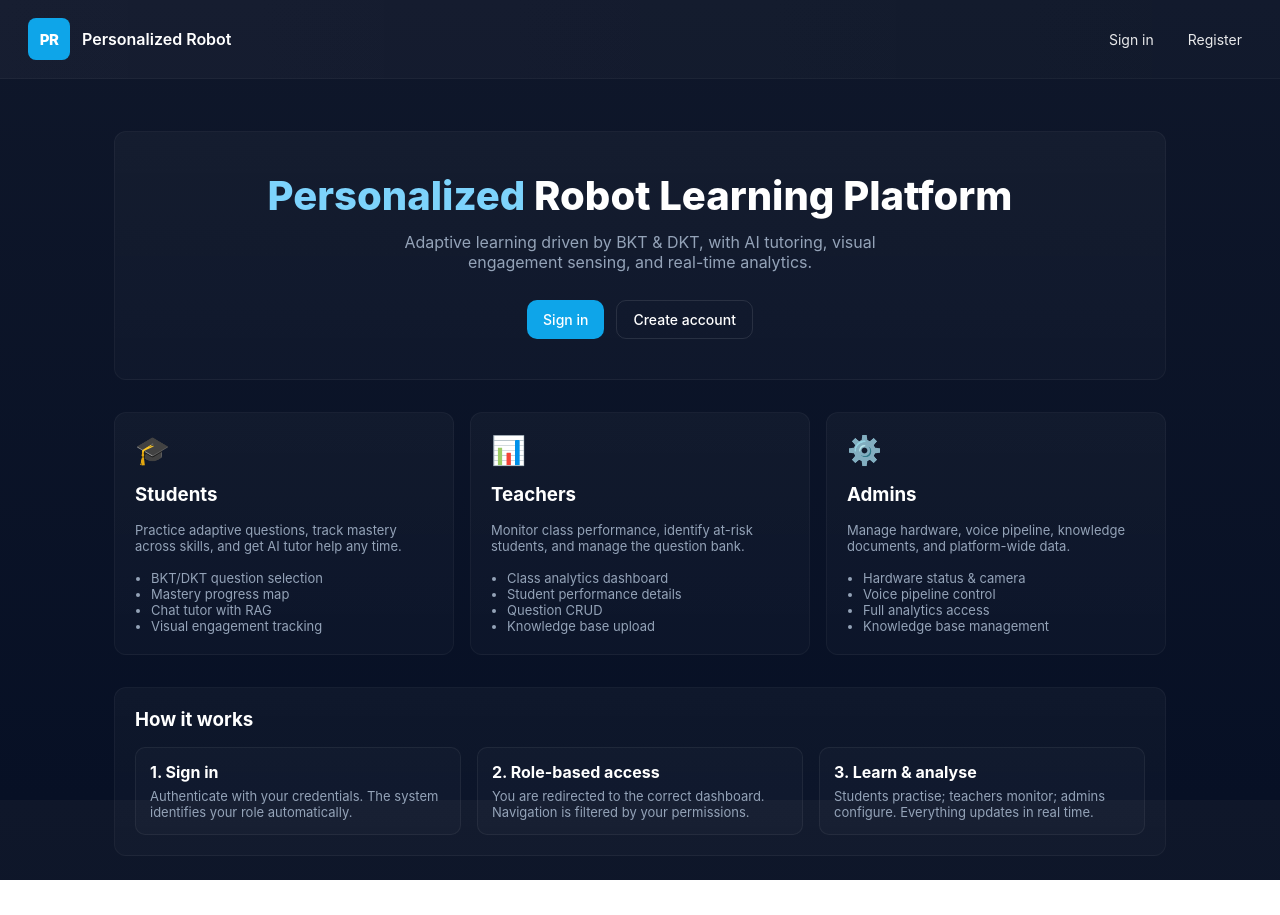
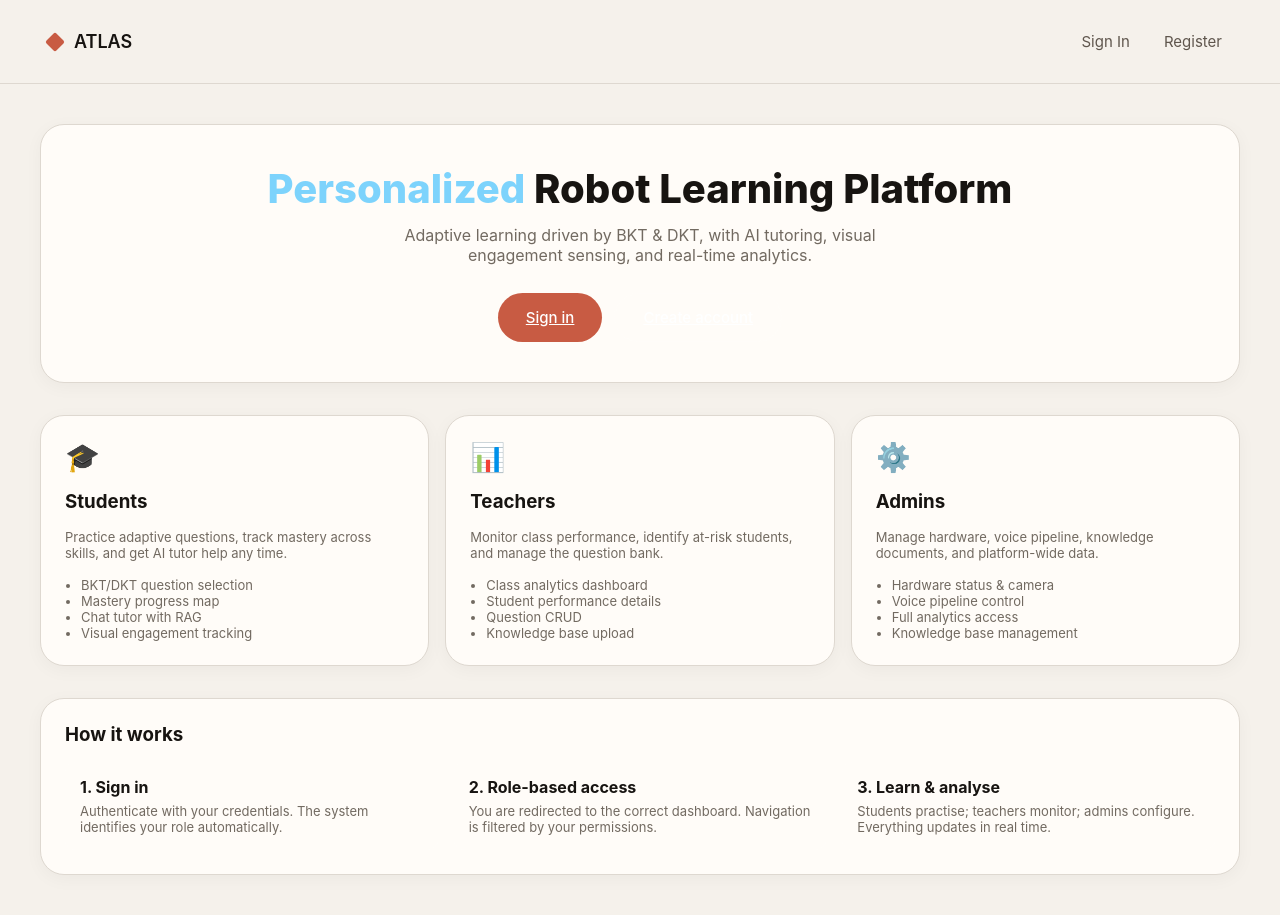
Before and after one commit to SahanMihikalpa/frontend-robot-, a Next.js app: page / in a window 1280 px wide. Before the commit the page ends 880 px from the top, so only its background shows below. Built offline with nearby package versions, Linux system fonts and the light colour scheme; no server answers.

Commit message:
updated globals.css, layout and navbar components

```diff
--- a/components/Layout.tsx
+++ b/components/Layout.tsx
@@ -12,12 +12,14 @@ const Layout: React.FC<{ children?: React.ReactNode }> = ({ children }) => {
   useEffect(() => {
     const token = getAuthTokenFromStorage()
     const me = getStoredUser()
+
     if (!token || !me) {
       setName('')
       setRole('')
       return
     }
-    setName(me.full_name || me.username || me.email || 'User')
+
+    setName(me.full_name || me.username || 'Student')
     setRole(me.role || '')
   }, [router.pathname])
 
@@ -25,19 +27,24 @@ const Layout: React.FC<{ children?: React.ReactNode }> = ({ children }) => {
     <div>
       <header className="site-header">
         <div className="brand">
-          <div className="logo">PR</div>
-          <h1>Personalized Robot</h1>
+          <div className="logo" />
+          <h1>ATLAS</h1>
         </div>
+
         <div className="header-right">
           <Nav />
+
           {name && (
             <div className="profile-badge">
               <span className="profile-name">{name}</span>
-              <span className="profile-role">{role || 'member'}</span>
+              <span className="profile-role">
+                {role || 'student'}
+              </span>
             </div>
           )}
         </div>
       </header>
+
       <main className="container">{children}</main>
     </div>
   )
--- a/components/Nav.tsx
+++ b/components/Nav.tsx
@@ -1,17 +1,24 @@
 import Link from 'next/link'
 import { useEffect, useMemo, useState } from 'react'
 import { useRouter } from 'next/router'
-import { clearAuthSession, getAuthTokenFromStorage, getStoredUser } from '../lib/session'
+import {
+  clearAuthSession,
+  getAuthTokenFromStorage,
+  getStoredUser,
+} from '../lib/session'
 
 export default function Nav() {
   const router = useRouter()
+
   const [role, setRole] = useState<string | null>(null)
   const [authed, setAuthed] = useState(false)
+
   const currentPath = router.pathname
 
   useEffect(() => {
     const token = getAuthTokenFromStorage()
     const me = getStoredUser()
+
     setAuthed(!!token)
     setRole(me?.role || null)
   }, [router.pathname])
@@ -19,8 +26,17 @@ export default function Nav() {
   const links = useMemo(() => {
     if (!authed) {
       return [
-        { href: '/login', label: 'Sign in' },
+        { href: '/login', label: 'Sign In' },
         { href: '/register', label: 'Register' },
+      ]
+    }
+
+    if (role === 'student') {
+      return [
+        { href: '/dashboard/student', label: 'Dashboard' },
+        { href: '/learn', label: 'Practice' },
+        { href: '/mastery', label: 'Mastery' },
+        { href: '/history', label: 'History' },
       ]
     }
 
@@ -28,49 +44,26 @@ export default function Nav() {
       return [
         { href: '/dashboard/teacher', label: 'Dashboard' },
         { href: '/teacher/students', label: 'Students' },
-        { href: '/teacher/heatmap', label: 'Heatmap' },
-        { href: '/skills', label: 'Skills' },
-        { href: '/questions', label: 'Questions' },
-        { href: '/knowledge', label: 'Knowledge' },
-        { href: '/history', label: 'History' },
-        { href: '/analytics', label: 'Analytics' },
-      ]
-    }
-
-    if (role === 'admin') {
-      return [
-        { href: '/dashboard/admin', label: 'Dashboard' },
-        { href: '/skills', label: 'Skills' },
-        { href: '/questions', label: 'Questions' },
-        { href: '/history', label: 'History' },
-        { href: '/tutor', label: 'Tutor' },
-        //{ href: '/engagement', label: 'Engagement' },
-        { href: '/hardware', label: 'Hardware' },
-        { href: '/voice', label: 'Voice' },
-        { href: '/knowledge', label: 'Knowledge' },
+        { href: '/teacher/heatmap', label: 'Research' },
         { href: '/analytics', label: 'Analytics' },
       ]
     }
 
     return [
-      { href: '/dashboard/student', label: 'Dashboard' },
-      //{ href: '/practice', label: 'Practice' },
-      //{ href: '/learn', label: 'Learn' },
-      { href: '/learn', label: 'Practice' },
-      { href: '/mastery', label: 'Mastery' },
-      { href: '/history', label: 'History' },
-      //{ href: '/tutor', label: 'Tutor' },
-      //{ href: '/engagement', label: 'Engagement' },
+      { href: '/dashboard/admin', label: 'Dashboard' },
+      { href: '/hardware', label: 'Hardware' },
+      { href: '/voice', label: 'Voice' },
+      { href: '/knowledge', label: 'Knowledge' },
     ]
   }, [authed, role])
 
-  function logout() {
+  const logout = () => {
     clearAuthSession()
     router.push('/')
   }
 
   return (
-    <div className="nav-links">
+    <nav className="nav-links">
       {links.map((link) => (
         <Link
           key={link.href}
@@ -80,11 +73,16 @@ export default function Nav() {
           {link.label}
         </Link>
       ))}
+
       {authed && (
-        <button type="button" className="nav-button" onClick={logout}>
+        <button
+          type="button"
+          className="nav-button"
+          onClick={logout}
+        >
           Sign out
         </button>
       )}
-    </div>
+    </nav>
   )
 }
--- a/package.json
+++ b/package.json
@@ -8,6 +8,7 @@
     "start": "next start -p 3000"
   },
   "dependencies": {
+    "@fontsource/playfair-display": "^5.2.8",
     "axios": "1.4.0",
     "next": "13.5.11",
     "react": "18.2.0",
--- a/styles/globals.css
+++ b/styles/globals.css
@@ -1,26 +1,40 @@
 :root{
-  --bg:#0f172a;
-  --muted:#94a3b8;
-  --card:#0f172a;
-  --surface:#0f172a;
-  --accent:#0ea5e9;
-  --accent-dim:rgba(14,165,233,0.15);
-  --white:#ffffff;
-  --glass:rgba(255,255,255,0.06);
-  --danger:#f87171;
-  --success:#4ade80;
-  --warning:#fbbf24;
+  --bg:#F5F1EB;
+  --surface:#FFFCF8;
+  --card:#FFFFFF;
+
+  --text:#171411;
+  --muted:#726A61;
+
+  --accent:#C85B43;
+  --accent-hover:#B24D37;
+
+  --accent-dim:rgba(200,91,67,0.12);
+
+  --border:#DED8D0;
+
+  --success:#1F4D3A;
+  --danger:#A63D40;
+  --warning:#B8893C;
+
+  --white:#171411;
 }
 
 *{box-sizing:border-box}
 html,body,#__next{height:100%}
 body{
   margin:0;
-  font-family: Inter, ui-sans-serif, system-ui, -apple-system, 'Segoe UI', Roboto, 'Helvetica Neue', Arial;
-  background: linear-gradient(180deg,#0f172a 0%, #071025 100%);
-  color:var(--white);
+  font-family: Inter, sans-serif;
+  background:var(--bg);
+  color:var(--text);
   -webkit-font-smoothing:antialiased;
   -moz-osx-font-smoothing:grayscale;
+}
+
+.editorial-title{
+  font-family:"Playfair Display", serif;
+  font-weight:500;
+  letter-spacing:-0.03em;
 }
 
 /* ─── Header ─── */
@@ -29,44 +43,82 @@ body{
   align-items:center;
   justify-content:space-between;
   gap:12px;
-  padding:18px 28px;
-  background:linear-gradient(90deg, rgba(255,255,255,0.03), rgba(255,255,255,0.01));
-  border-bottom:1px solid rgba(255,255,255,0.04);
+
+  padding:24px 48px;
+
+  background:var(--bg);
+
+  border-bottom:1px solid var(--border);
 }
 .brand{display:flex;align-items:center;gap:12px}
 .header-right{display:flex;align-items:center;gap:12px;flex-wrap:wrap;justify-content:flex-end}
 .brand .logo{
-  width:42px;height:42px;border-radius:8px;background:var(--accent);
-  display:inline-flex;align-items:center;justify-content:center;
-  font-weight:800;font-size:15px;color:#fff;letter-spacing:-0.5px;
+  width:14px;
+  height:14px;
+  border-radius:2px;
+
+  background:var(--accent);
+
+  transform:rotate(45deg);
 }
-.brand h1{font-size:16px;margin:0;font-weight:600}
+.brand h1{
+  margin:0;
+  font-size:18px;
+  font-weight:600;
+  color:var(--text);
+}
 
 .profile-badge{
   display:flex;
   align-items:center;
   gap:8px;
-  padding:8px 10px;
-  border-radius:10px;
-  border:1px solid rgba(255,255,255,0.08);
-  background:rgba(255,255,255,0.03);
+
+  padding:10px 16px;
+
+  border-radius:999px;
+
+  border:1px solid var(--border);
+
+  background:var(--surface);
 }
-.profile-name{font-size:13px;font-weight:600;color:#e2e8f0}
+.profile-name{
+  color:var(--text);
+  font-size:14px;
+  font-weight:600;
+}
 .profile-role{
+  color:var(--accent);
+
+  border:1px solid rgba(200,91,67,.2);
+
+  background:rgba(200,91,67,.08);
+
+  border-radius:999px;
+
+  padding:4px 10px;
+
   font-size:11px;
-  letter-spacing:0.04em;
-  text-transform:uppercase;
-  color:#7dd3fc;
-  border:1px solid rgba(125,211,252,0.25);
-  border-radius:999px;
-  padding:2px 8px;
 }
 
 /* ─── Nav ─── */
 .nav-links{display:flex;gap:14px;align-items:center}
-.nav-links a{color:rgba(255,255,255,0.9);text-decoration:none;padding:8px 10px;border-radius:8px;font-size:14px;transition:background 0.15s}
-.nav-links a:hover{background:rgba(255,255,255,0.05)}
-.nav-links a.active{background:var(--accent-dim);color:#7dd3fc}
+.nav-links a{
+  color:#5f564d;
+  text-decoration:none;
+  padding:8px 10px;
+  border-radius:0;
+  font-size:15px;
+  font-weight:400;
+  transition:all .2s ease;
+}
+.nav-links a:hover{
+  color:#171411;
+}
+.nav-links a.active{
+  background:transparent;
+  color:#171411;
+  font-weight:600;
+}
 .nav-button{
   background:transparent;
   color:rgba(255,255,255,0.9);
@@ -81,11 +133,26 @@ body{
 
 /* ─── Buttons ─── */
 .btn{
-  display:inline-flex;align-items:center;justify-content:center;
-  gap:8px;padding:10px 16px;border-radius:10px;
-  background:var(--accent);color:var(--white);
-  border:none;cursor:pointer;text-decoration:none;
-  font-size:14px;font-weight:500;transition:opacity 0.15s;
+  display:inline-flex;
+  align-items:center;
+  justify-content:center;
+
+  gap:8px;
+
+  padding:14px 28px;
+
+  border-radius:999px;
+
+  background:var(--accent);
+
+  color:white;
+
+  border:none;
+
+  cursor:pointer;
+
+  font-size:15px;
+  font-weight:500;
 }
 .btn:disabled{opacity:0.4;cursor:not-allowed}
 .btn:hover:not(:disabled){opacity:0.9}
@@ -96,7 +163,9 @@ body{
 
 /* ─── Layout ─── */
 .container{
-  max-width:1100px;margin:28px auto;padding:24px;
+  max-width:1280px;
+  margin:0 auto;
+  padding:40px;
 }
 .grid{display:grid;grid-template-columns:1fr 320px;gap:20px}
 .grid-two{display:grid;grid-template-columns:1fr 1fr;gap:16px}
@@ -104,8 +173,15 @@ body{
 
 /* ─── Card / Stack ─── */
 .card{
-  background:linear-gradient(180deg, rgba(255,255,255,0.03), rgba(255,255,255,0.02));
-  border-radius:12px;padding:20px;border:1px solid rgba(255,255,255,0.04);
+  background:var(--surface);
+
+  border:1px solid var(--border);
+
+  border-radius:24px;
+
+  padding:24px;
+
+  box-shadow:0 4px 18px rgba(0,0,0,.04);
 }
 .stack{display:flex;flex-direction:column;gap:16px}
 .section-title{display:flex;justify-content:space-between;align-items:center;gap:12px;margin-bottom:10px}
```
Also changed, not shown: 1 other file (tests, documents, lock files or other folders).
